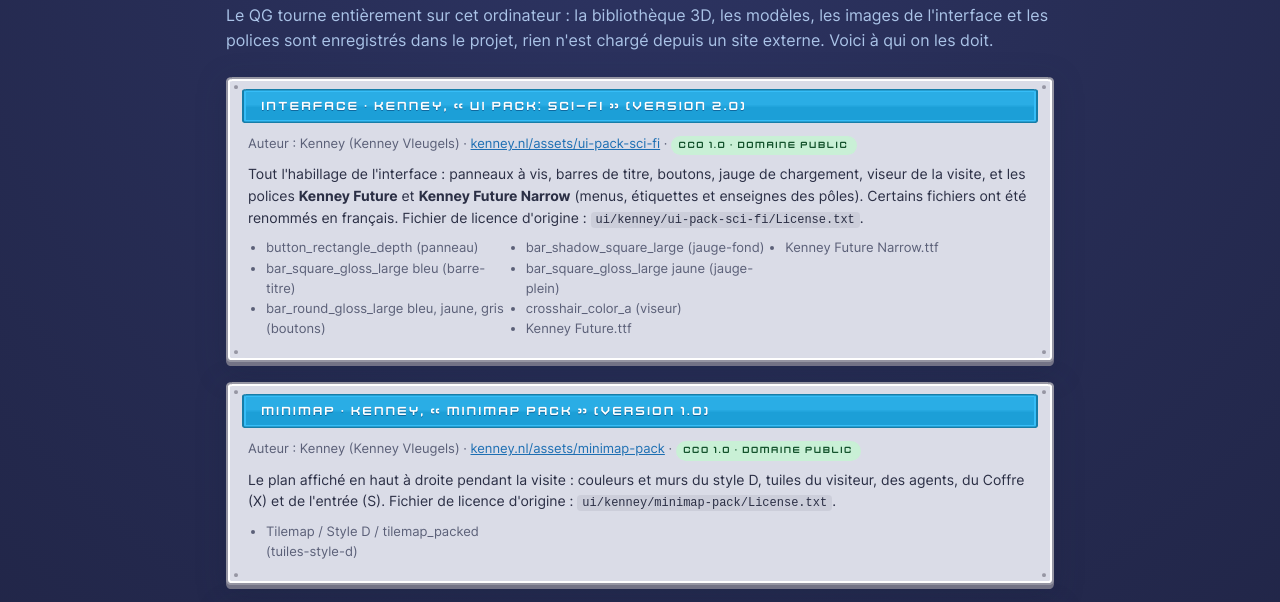
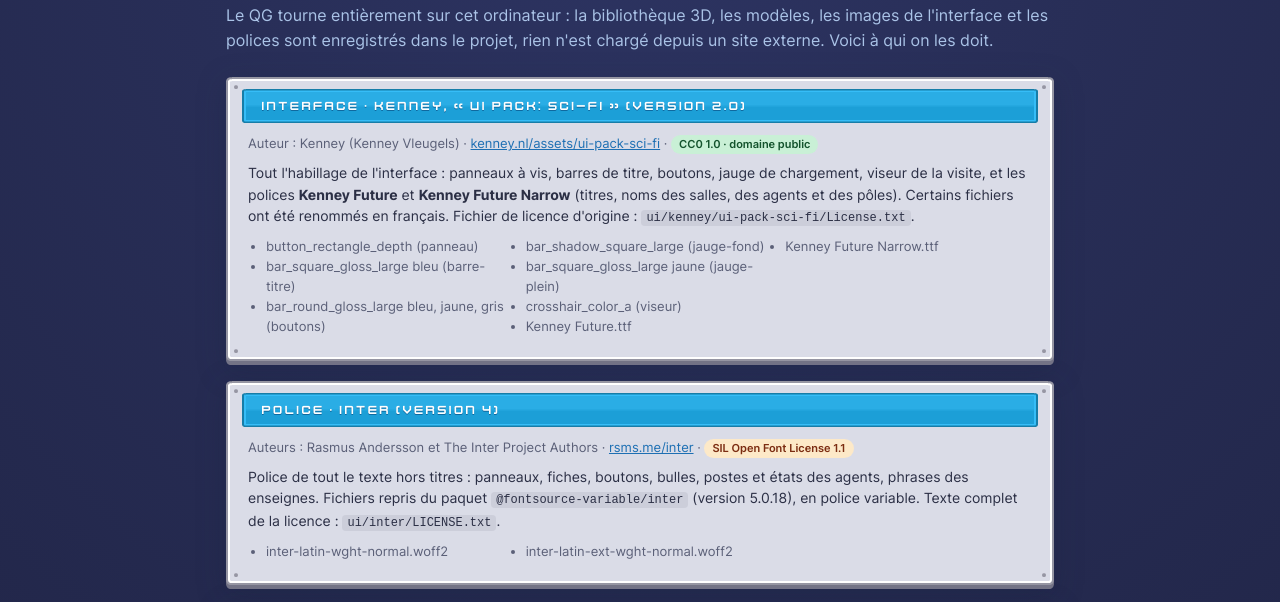
Before and after one commit to Jillian-973/my_agency, a plain HTML site: page site/mentions.html in a window 1280 px wide. Shown: the part 123-725 px from the top of the page. Drawn offline with Linux system fonts and the light colour scheme.

Commit message:
docs(mentions): crédite la police Inter (SIL Open Font License)
Nouvelle section Inter dans la page Mentions (auteurs, licence SIL OFL
1.1, fichiers), badges de licence en Inter, README à jour.

Co-Authored-By: Claude Opus 5.5 <noreply@anthropic.com>

```diff
--- a/site/mentions.html
+++ b/site/mentions.html
@@ -19,8 +19,9 @@
   section h2.sf-titre { margin-bottom: 10px; }
   .meta { font-size: 13px; color: var(--doux); margin: 0 0 8px; }
   .meta a { color: #1d6fb3; }
-  .licence { display: inline-block; font-family: var(--sf); font-size: 10px; letter-spacing: .05em; padding: 2px 8px; border-radius: 999px; background: #c9f0d6; color: #14532d; }
+  .licence { display: inline-block; font-weight: 600; font-size: 11px; padding: 1px 8px; border-radius: 999px; background: #c9f0d6; color: #14532d; }
   .licence.mit { background: #cfe4ff; color: #1e3a8a; }
+  .licence.ofl { background: #fde9c8; color: #7c2d12; }
   section p { font-size: 14px; margin: 0 0 8px; }
   ul.modeles { columns: 3 180px; margin: 8px 0 4px; padding-left: 18px; font-size: 13px; color: var(--doux); }
   code { font-size: 12px; background: rgba(43, 47, 69, .08); padding: 1px 5px; border-radius: 4px; }
@@ -36,9 +37,18 @@
   <section class="sf-panneau">
     <h2 class="sf-titre">Interface · Kenney, « UI Pack: Sci-fi » (version 2.0)</h2>
     <p class="meta">Auteur : Kenney (Kenney Vleugels) · <a href="https://kenney.nl/assets/ui-pack-sci-fi">kenney.nl/assets/ui-pack-sci-fi</a> · <span class="licence">CC0 1.0 · domaine public</span></p>
-    <p>Tout l'habillage de l'interface : panneaux à vis, barres de titre, boutons, jauge de chargement, viseur de la visite, et les polices <b>Kenney Future</b> et <b>Kenney Future Narrow</b> (menus, étiquettes et enseignes des pôles). Certains fichiers ont été renommés en français. Fichier de licence d'origine : <code>ui/kenney/ui-pack-sci-fi/License.txt</code>.</p>
+    <p>Tout l'habillage de l'interface : panneaux à vis, barres de titre, boutons, jauge de chargement, viseur de la visite, et les polices <b>Kenney Future</b> et <b>Kenney Future Narrow</b> (titres, noms des salles, des agents et des pôles). Certains fichiers ont été renommés en français. Fichier de licence d'origine : <code>ui/kenney/ui-pack-sci-fi/License.txt</code>.</p>
     <ul class="modeles">
       <li>button_rectangle_depth (panneau)</li><li>bar_square_gloss_large bleu (barre-titre)</li><li>bar_round_gloss_large bleu, jaune, gris (boutons)</li><li>bar_shadow_square_large (jauge-fond)</li><li>bar_square_gloss_large jaune (jauge-plein)</li><li>crosshair_color_a (viseur)</li><li>Kenney Future.ttf</li><li>Kenney Future Narrow.ttf</li>
+    </ul>
+  </section>
+
+  <section class="sf-panneau">
+    <h2 class="sf-titre">Police · Inter (version 4)</h2>
+    <p class="meta">Auteurs : Rasmus Andersson et The Inter Project Authors · <a href="https://rsms.me/inter/">rsms.me/inter</a> · <span class="licence ofl">SIL Open Font License 1.1</span></p>
+    <p>Police de tout le texte hors titres : panneaux, fiches, boutons, bulles, postes et états des agents, phrases des enseignes. Fichiers repris du paquet <code>@fontsource-variable/inter</code> (version 5.0.18), en police variable. Texte complet de la licence : <code>ui/inter/LICENSE.txt</code>.</p>
+    <ul class="modeles">
+      <li>inter-latin-wght-normal.woff2</li><li>inter-latin-ext-wght-normal.woff2</li>
     </ul>
   </section>
 
@@ -95,10 +105,10 @@
 
   <section class="sf-panneau">
     <h2 class="sf-titre">Le reste</h2>
-    <p>Le bâtiment, les salles, les agents, les écrans, les mascottes Octet et Archibald, l'île, le Coffre, la Lune et son calcul de phase sont dessinés directement dans le code du QG. Le logo JILL KORP utilise la police de ton système.</p>
+    <p>Le bâtiment, les salles, les agents, les écrans, les mascottes Octet et Archibald, l'île, le Coffre, la Lune et son calcul de phase sont dessinés directement dans le code du QG. Le logo JILL KORP est écrit en Kenney Future.</p>
   </section>
 
-  <footer>CC0 : les auteurs ont renoncé à leurs droits ; créditer n'est pas obligatoire mais on le fait avec plaisir. Merci à Kenney, à ses co-auteurs et à l'équipe three.js.</footer>
+  <footer>CC0 : les auteurs ont renoncé à leurs droits ; créditer n'est pas obligatoire mais on le fait avec plaisir. Merci à Kenney, à ses co-auteurs, à l'équipe three.js et aux auteurs d'Inter. La licence SIL OFL d'Inter permet d'utiliser et de redistribuer la police librement, à condition de garder sa licence avec elle.</footer>
 </main>
 </body>
 </html>
```
Also changed, not shown: README.md.
